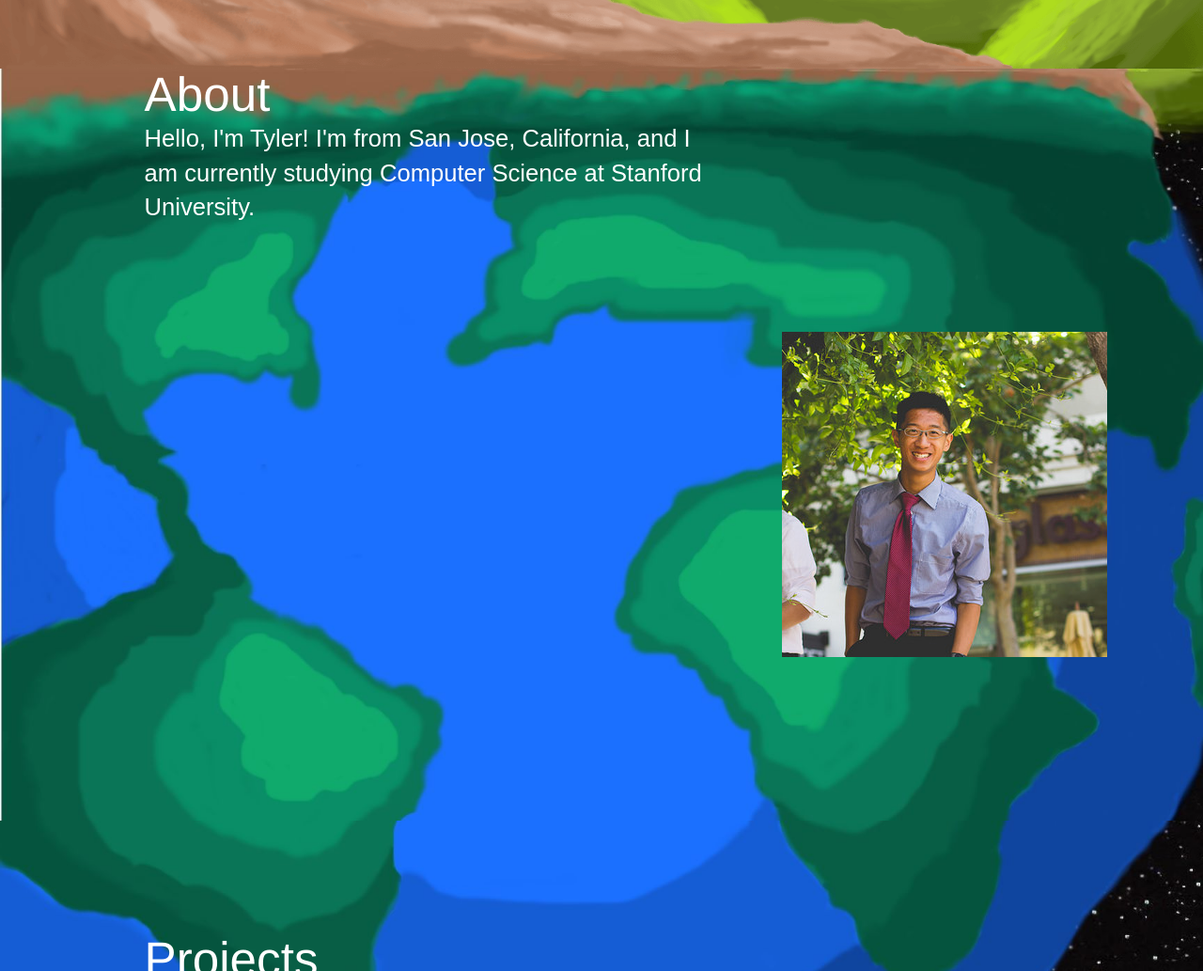
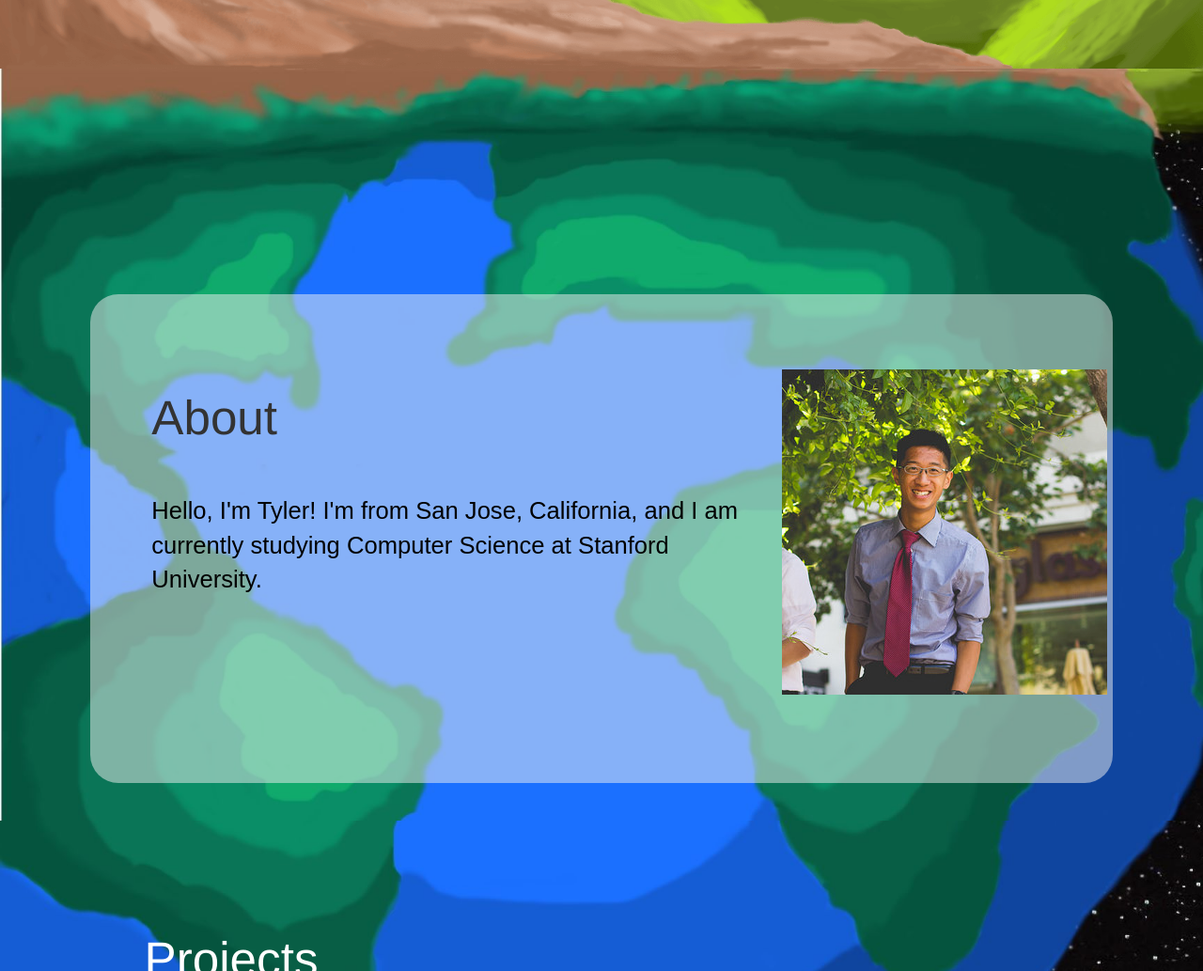
Before and after one commit to TylerYep/tyleryep.github.io, a plain HTML site: page index.html in a window 1280 px wide. Shown: the part 727-1760 px from the top of the page at 94% size. Drawn offline with nearby package versions, Linux system fonts and the light colour scheme; a web font is replaced by a local one.

Commit message:
About Transparent Box

```diff
--- a/css/styles.css
+++ b/css/styles.css
@@ -116,28 +116,40 @@ li a:hover:not(.active) {
     background-size: cover;
 }
 
+.about-container {
+    -moz-border-radius: 30px;
+    -webkit-border-radius: 30px;
+    border-radius: 30px;
+    border: #solid 10px #000;
+    background-color: rgba(242,242,242,0.5);
+    width: 85%;
+    height: 65%;
+    margin-left: auto;
+    margin-right: auto;
+    top: 30%;
+    position: relative;
+}
+
 .about h1 {
-    color: white;
     font-size: 4em;
     font-size: 4vw;
     margin: 0%;
-    top: 30%;
-    padding-left: 12%;
-    padding-right: 20%;
+    top: 20%;
+    padding-left: 6%;
+    padding-right: 30%;
 }
 
 .about p {
-    color: white;
     font-size: 2em;
     font-size: 2vw;
-    top: 40%;
-    padding-left: 12%;
-    padding-right: 40%;
+    top: 30%;
+    padding-left: 6%;
+    padding-right: 35%;
 }
 
 .about img {
     position: absolute;
-    top: 135%;
+    top: 140%;
     left: 65%;
     width: auto;
     height: auto;
```
